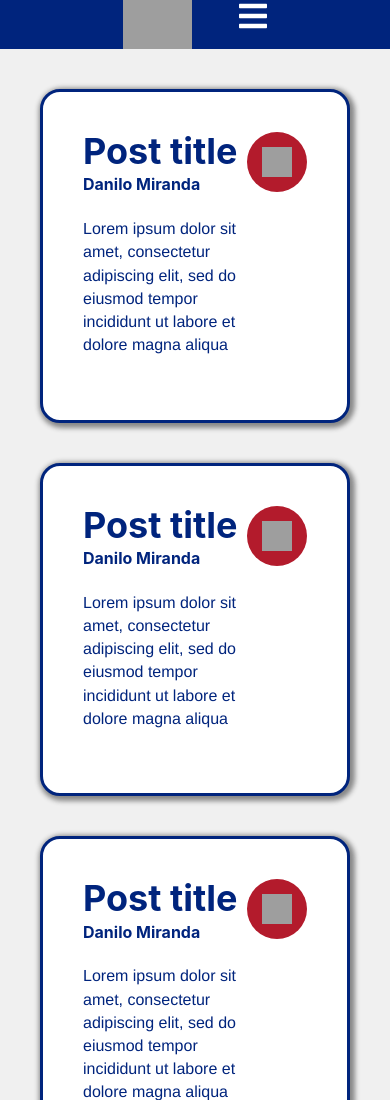
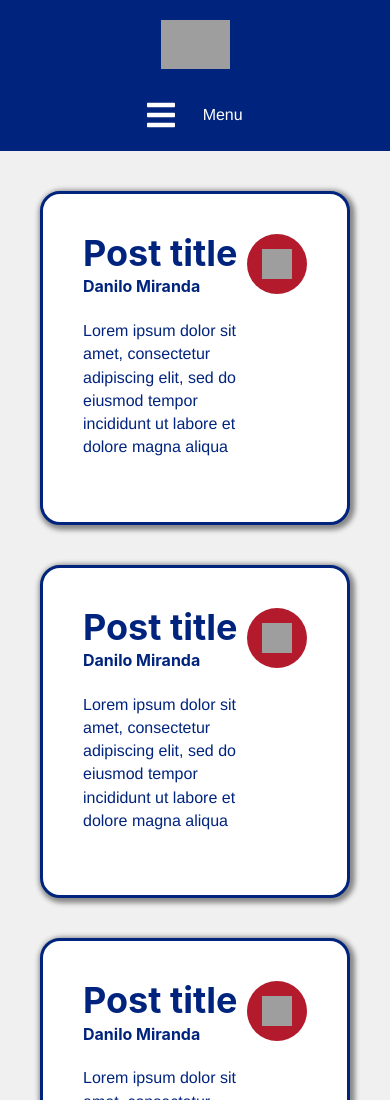
Before and after one commit to Nilomiranda/tqs-website, a Gatsby site: page /blog in a window 390 px wide. Shown: the top 1100 px of the page. Built offline with nearby package versions, Linux system fonts and the light colour scheme; Gatsby itself is replaced by a stand-in of ours; grey boxes are pictures that could not be loaded.

Commit message:
Done with blog posts index page (mobile included

```diff
--- a/src/pages/blog.js
+++ b/src/pages/blog.js
@@ -14,18 +14,26 @@ import arrow from '../../public/icons/read-arrow.svg'
 export default class BlogPage extends React.Component {
     constructor(props) {
         super(props);
-        this.state = { openMobileMenu: false }
+        this.state = {
+            openMobileMenu: false,
+            menuText: `Menu`
+        }
     }
 
     render () {
         const openMobileMenu = () => {
             // checks current state to toggle to correct one
             if (this.state.openMobileMenu) {
-                this.setState({ openMobileMenu: false })
+                this.setState({
+                    openMobileMenu: false,
+                    menuText: `Menu`
+                })
                 return
             }
-            this.setState({ openMobileMenu: true })
-            console.log('worked!')
+            this.setState({
+                openMobileMenu: true,
+                menuText: `Close menu`
+            })
         }
 
         return (
@@ -42,6 +50,7 @@ export default class BlogPage extends React.Component {
                         <li>Blog</li>
                     </ul>
                     <div className="mob-nav">
+                        <div className="mob-nav-button">
                             <FontAwesomeIcon
                                 onClick={ openMobileMenu }
                                 className="mob-icon"
@@ -49,6 +58,8 @@ export default class BlogPage extends React.Component {
                                 size="2x"
                                 color="#FFF"
                             />
+                            <span>{ this.state.menuText }</span>
+                        </div>
                         <ul className={ this.state.openMobileMenu ? `mob-visible` : `mob-invisible` }>
                             <li>Home</li>
                             <li>Contact us</li>
--- a/src/pages/styles/blog-index.css
+++ b/src/pages/styles/blog-index.css
@@ -26,7 +26,7 @@ header {
 }
 
 .mob-nav ul.mob-visible {
-    display: block;
+    display: flex;
 }
 
 .mob-invisible {
@@ -119,12 +119,47 @@ header li:hover {
 }
 
 @media screen and (max-width: 1160px) {
+    header {
+        padding: 20px 100px;
+        flex-direction: column;
+        align-items: center;
+        justify-content: space-between;
+    }
+
+    .logo-container {
+        margin-bottom: 30px;
+    }
+
     .web-nav {
         display: none
     }
 
     .mob-nav {
-        display: initial;
+        display: flex;
+        flex-direction: column;
+        align-items: center;
+        width: 50%;
+    }
+
+    .mob-nav-button {
+        width: 150px;
+        height: 100%;
+        color: #fff;
+        display: flex;
+        justify-content: space-evenly;
+    }
+
+    .mob-visible {
+        padding: 20px 0;
+        width: 100%;
+        height: 180px;
+        display: flex;
+        flex-direction: column;
+        justify-content: space-around;
+    }
+
+    .mob-nav span, .mob-nav .mob-icon  {
+        align-self: center;
     }
 
     .mob-icon:hover {
```
Lines whose indentation alone changed are shown as unchanged.
